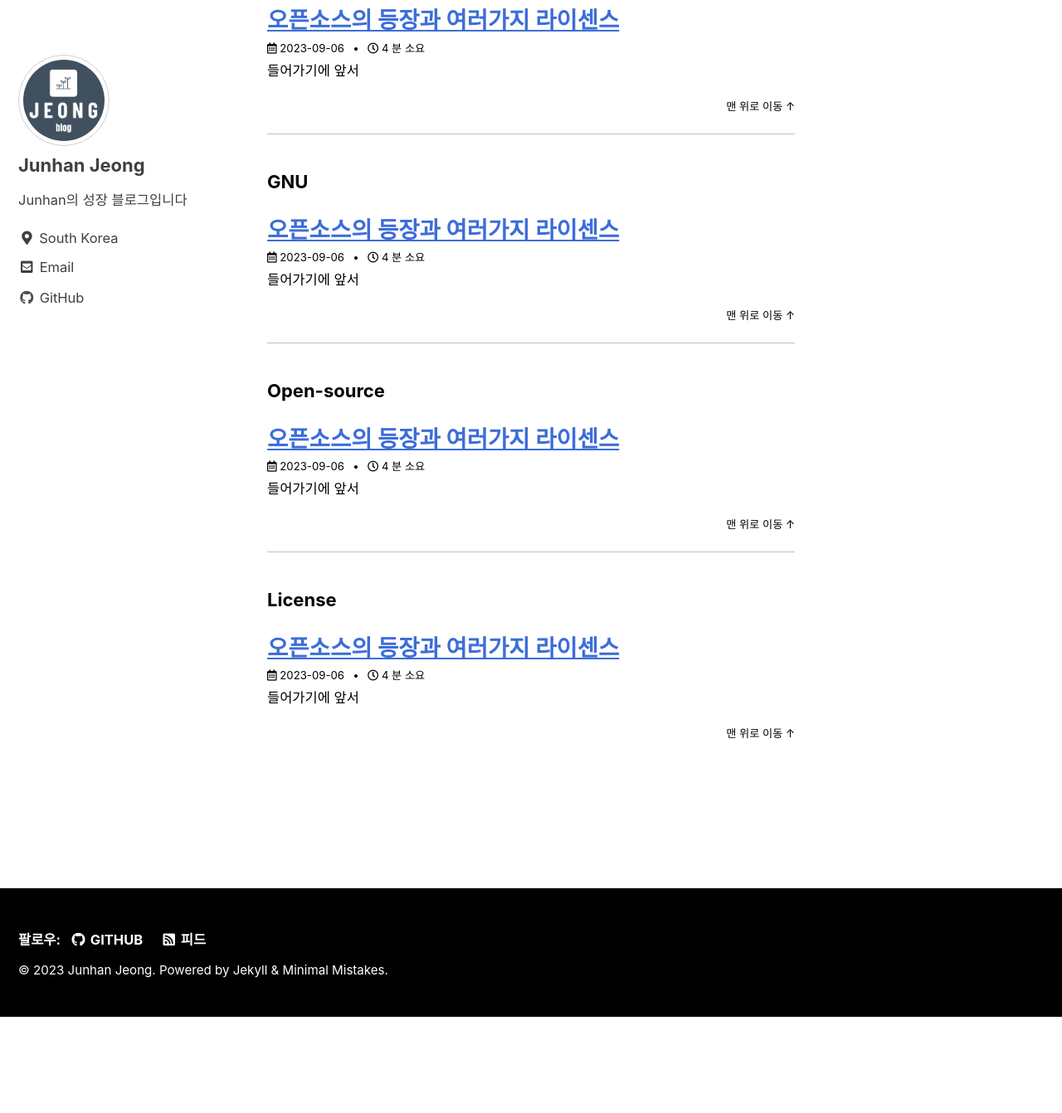
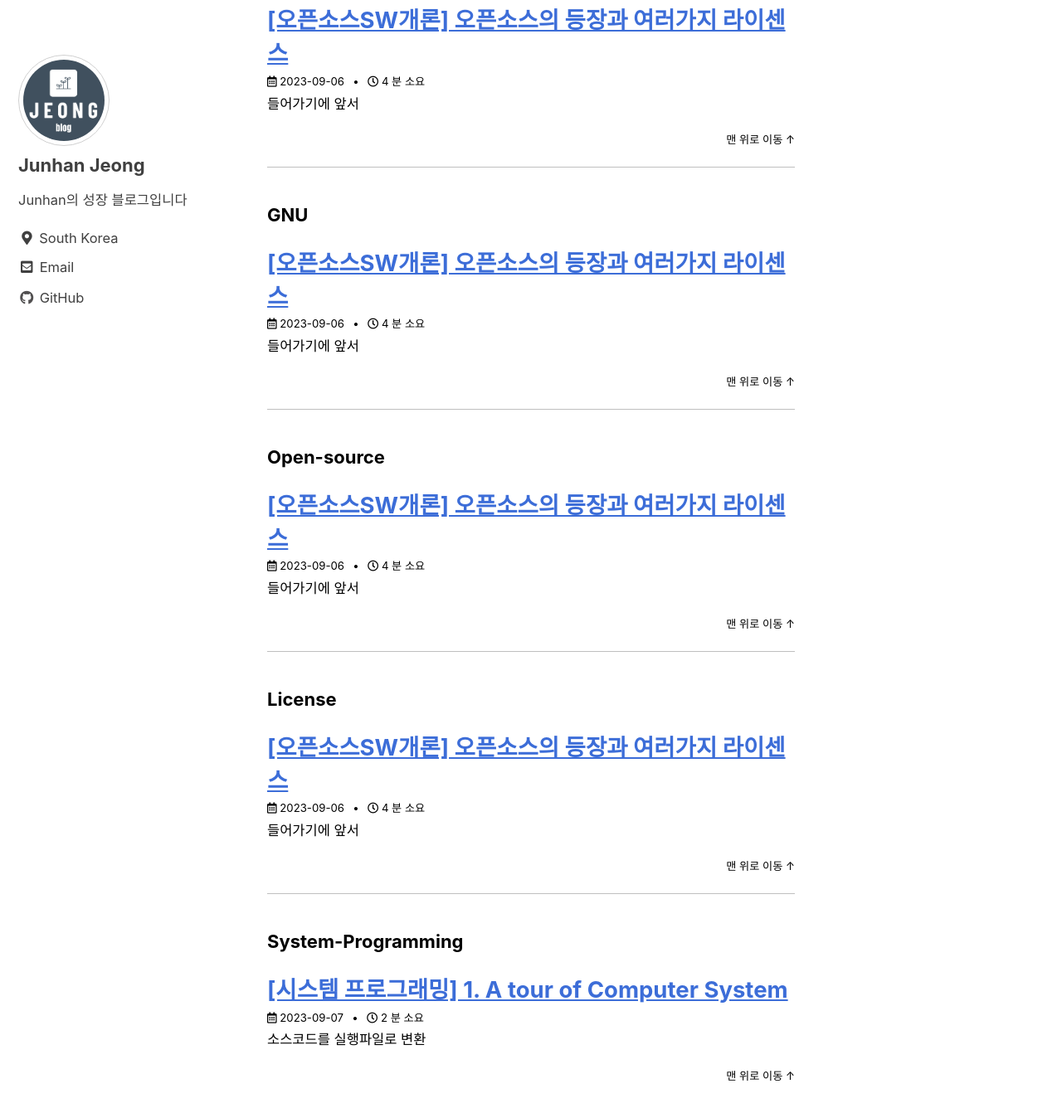
Before and after one commit to junhanjeong/junhanjeong.github.io, a Jekyll site: the page built from _pages/tag-archive.md, in a window 1280 px wide and 1400 px high, scrolled down 1196 px. Shown: the top 1342 px of the window at 83% size. Built offline with Jekyll 4.4.1, drawn with Linux system fonts in a browser that asks for light colours; cached includes are drawn as plain includes; before the commit the page ends 2422 px from its top, so only the background shows below that; part of the change alters nothing that is shown.

Commit message:
post "syspro-intro" & modify title

```diff
--- a/_posts/2023-09-06-fossIntroduction.md
+++ b/_posts/2023-09-06-fossIntroduction.md
@@ -1,6 +1,6 @@
 ---
 layout: single
-title: "오픈소스의 등장과 여러가지 라이센스"
+title: "[오픈소스SW개론] 오픈소스의 등장과 여러가지 라이센스"
 typora-root-url: ../
 categories: openSource-SW-introduction
 tags: [Free-Software, GNU, Open-source, License]
--- /dev/null
+++ b/_posts/2023-09-07-systemProgrammingIntro.md
@@ -0,0 +1,93 @@
+---
+layout: single
+title: "[시스템 프로그래밍] 1. A tour of Computer System"
+typora-root-url: ../
+categories: System-Programming
+tags: [System-Programming]
+author_profile: false
+toc: true
+use_math: false
+---
+
+
+
+# 소스코드를 실행파일로 변환 #
+
+## 정보는 비트와 약속으로 구성된다 ##
+
+Source File은 ASCII 코드로 정수로 표현해 컴퓨터가 이를 표현할 수 있다. ASCII 코드라는 약속을 통해 동일하게 표현 가능한 것이다.
+
+File은 크게 사람이 읽을 수 있는 Text파일과 0101로 이뤄진 Binary 파일로 나뉠 수 있다.
+
+## 컴파일하는 방식 ##
+
+1. 전처리기
+   hello.c 라는 소스코드(text 파일)는 전처리기에 의해 #include, #define 같은 지시어들을 전부 대체하는 역할을 한다. 그러면 hello.i라는 수정된 소스코드(text 파일)이 나온다.
+   보통 #include 파일을 대체하면 extern 이라는 키워드가 앞에 붙게 되는데 의미는 '이 파일에 원하는 것이 없다 알려주고 링킹과정에 나올테니 일단 넘겨' 라는 뜻이다.
+2. 컴파일러
+   hello.i 파일은 컴파일러에 의해 어셈블리 파일로 바뀐다. hello.s 라는 파일(text)이 나오는데 니모닉 심볼이라고 부른다.
+   이는 기계어와 1대1 매칭되고 사람이 읽을 수 있는 text 파일이며 하드웨어에 dependence하기 때문에 아키텍쳐마다 다르다는 특징이 있다.
+3. 어셈블러
+   hello.s 파일을 컴퓨터가 읽을 수 있는 Binary 파일로 바꿔준다. hello.o 파일이고 0101로 이뤄져있어 사람이 읽기 힘들다. 바로 실행은 불가능하고 링킹되어야 실행 가능하다.
+4. 링커
+   hello.o 파일과 printf가 정의된 printf.o 파일이 링킹되어야 비로소 hello.elf 라는 파일이 생기고 실행이 가능해진다.
+   printf.o 파일에는 심볼테이블이 붙어있다. main, printf 같은 심볼이 있는데 해당 코드에서 찾으면 "T"라고 나오고 Undefined이면 "U"라고 뜨고 다른 곳에서 찾아 링킹한다.
+
+# Running the program #
+
+## 커널, 쉘, 유틸리티 ##
+
+hello.c 파일을 실행하면 hello.elf 파일이 Disk 위에 올라간다. 그리고 DMA 방식으로 메모리에 적재된다.
+
+메모리에 적재되는 것은 크게 커널과 유틸리티이다. 커널은 시스템이 켜질때 메모리에 안착된다. 유틸리티 중에 유틸리티 for 유틸리티 로 쉘이 있다. 쉘은 주로 로그인할 때 메모리에 적재된다. Linux에서는 Bash를 쓰고 gui, tui 유형의 쉘이 있다. 쉘은 명령어를 받길 기다리고 엔터를 치면 command를 실행한다. command는 내장명령, 외부명령이 있다.
+## 컴퓨터 구조 ##
+
+크게 CPU, Memory, IO로 볼 수 있다.
+### 폴링 방식 vs DMA 방식 ###
+
+기존 폴링 방식은 cpu가 DIsk controller가 idle할 때까지 대기하는 방식이다. cpu는 속도가 아주 빠르고 Disk io는 느린데 cpu가 기다리는게 아주 비효율적이다.
+
+DMA 방식은 cpu는 일하게 냅두고 Memory에 DIsk에 적재된 hello.elf의 명령어를 모두 Copy하는 것이다. 그러면 cpu, disk controller가 각자 일하고 복사가 끝나면 cpu가 메모리에 접근해 hello.elf를 실행할 수 있다.
+
+방식은 다음과 같다.
+
+1. CPU가 Disk에게 메모리에 복사하라고 명령
+2. DMA 방식으로 Disk에서 메모리에 복사
+3. Disk Controller가 cpu에 끝났다고 알려줌(인터럽트)
+
+### CPU 일하는 방식 ###
+
+CPU 안에는 PC, IR, 레지스터 파일, ALU, 캐시가 있다.
+PC(프로그램 카운터)는 다음에 실행할 명령어의 주소를 가진다.
+IR(Instruction 레지스터)는 명령어를 저장한다.
+ALU는 만능계산기라고 보면 된다.
+레지스터 파일은 ALU가 계산한 임시결과를 저장한다.
+캐시는 과거 데이터를 기반으로 앞으로 쓰일 중복된 데이터를 '로컬리티'라는 개념으로 저장해놔서 불필요한 이동을 줄인다.
+
+CPU는 다음 일만 수행한다.
+
+1. PC에서 메모리에 접근하여 명령어를 fetch하여 IR에 저장한다.
+2. IR에 저장된 명령어를 decode한다.
+3. execution한다.
+
+fetch, decode, execution을 계속 반복하면서 cpu는 계속 일을 수행한다.
+
+레지스터 파일이 존재하는 이유는 ALU에서 계산한 임시결과들을 메모리에 저장하면 나중에 BUS를 통해 접근해야되서 시간이 소요되기 때문에 CPU안에다 임시결과를 저장하는 것이다.
+
+캐시는 시간적, 공간적 로컬리티 개념으로 과거데이터를 저장해서 후에 그 데이터가 또 쓰이면 메모리에 다시 접근하는 것이 아니라 CPU 안에서 바로바로 꺼내서 쓸 수 있는 것이다.
+
+### S램, D램 ###
+
+비싸지만 속도가 빠른 S램을 CPU와 가까이 배치하고 느리지만 가격이 낮은 D램을 Main Memory로 쓴다.
+CPU의 캐시는 SRAM, Main 메모리는 DRAM이라고 보면 된다.
+
+## OS(운영체제) ##
+
+우리는 키보드, 모니터와 관련된 명령어를 치지않고 hello.c 파일을 실행시킬 수 있다. 그 이유는 OS가 보조해주기 때문이다. OS의 목적은 다음과 같다.
+
+1. 사용자가 이상하게 써서 시스템 고장내는걸 막기위함
+2. 사용자에게 Simple하고 편리한 환경을 제공하기 위함
+3. 안 보이는 곳에서 효율적으로 자원을 관리하기 위함
+
+OS의 중요개념은 다음 3가지이다. Processor, Main memory, Files.
+추후에 OS 수업이나 이 수업의 후반부에서 자세히 배울 예정이다.
```
